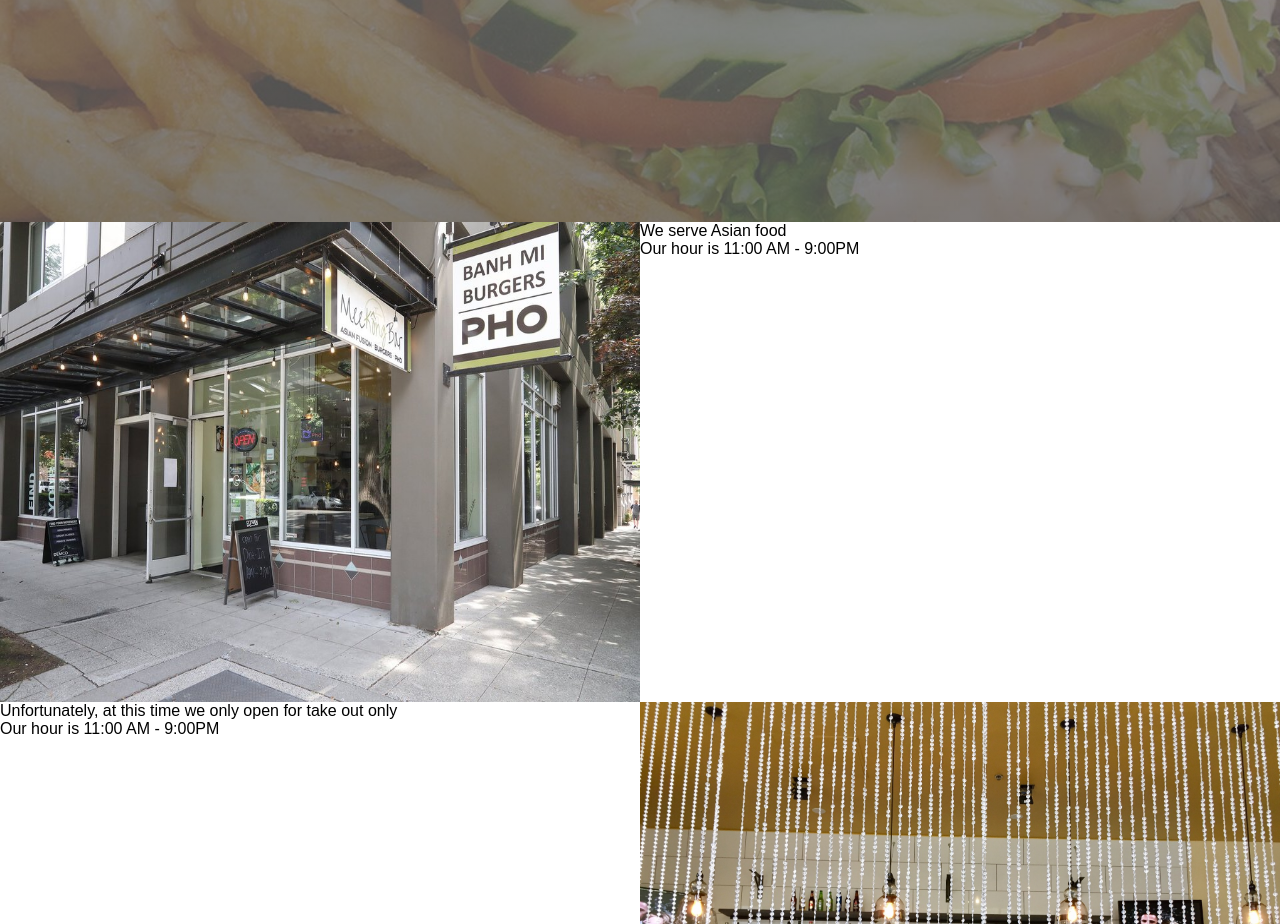
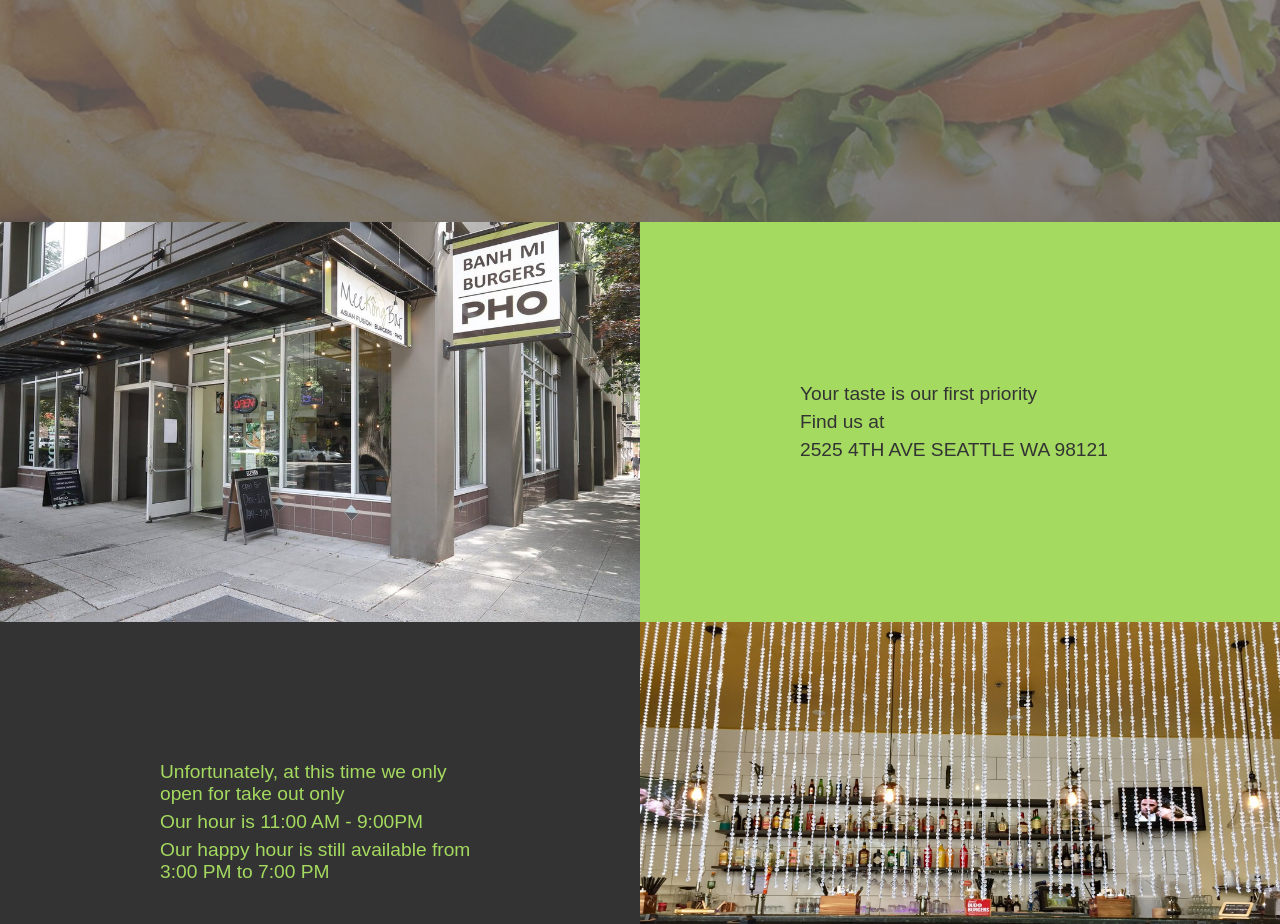
Before and after one commit to donggo-git/restaurant-project, a PHP site: page /restaurantProject.html in a window 1280 px wide. Shown: the part 578-1502 px from the top of the page. Run offline with PHP 8.4, Linux system fonts and the light colour scheme; some libraries are stand-ins or nearby versions; some web fonts are replaced.

Commit message:
add style for about-us

```diff
--- a/restaurantProject.css
+++ b/restaurantProject.css
@@ -73,13 +73,31 @@ nav a{
     align-items: center;
     width: 100%;
 }
+.first-line{
+    background-color: #A4DA5F;
+    color: #333333;
+}
+.second-line{
+    background-color: #333333;
+    color:  #A4DA5F;
+}
 .about-us-line img{
     width: 50%;
-    height: 30rem;
+    height: 50vh;
 }
-.about-us-line div{
+.about-us-line ul{
     width: 50%;
-    height: 30rem;
+    height: 50vh;
+    display: flex;
+    flex-direction: column;
+    justify-content: center;
+
+    font-weight: lighter;
+}
+.about-us-line li{
+    font-size: 1.2rem;
+    margin: 0.2rem auto;
+    width: 50%;
 }
 #menus{
     min-height: auto;
@@ -114,8 +132,9 @@ section h3{
     height: 10vw;
     cursor: pointer;
     height: 15vw;
+    overflow: hidden;
 }
-.slide-item div{
+.slide-item>div{
     height: 100%;
     width: auto;
     overflow: hidden;
@@ -135,6 +154,10 @@ section h3{
     font-size: 1.6rem;
     color:  #ffffff;
     text-align: center;
+}
+.special-note{
+    color: red;
+    width: 100%;
 }
 .slide-item:hover.slide-item img{
     transform: scale(1.4);
@@ -218,7 +241,7 @@ i{
     margin-left: calc(20px + 1rem);
     font-size: 1.6rem;
     font-weight: 600;
-    color: #07a8c3;
+    color: #A4DA5F;
 }
 
 .item-deital{
--- a/restaurantProject.html
+++ b/restaurantProject.html
@@ -45,26 +45,21 @@
     </header>
     <main>
         <section id="about-us">
-            <div class="about-us-line">
+            <div class="about-us-line first-line">
                 <img src="200426-1020x680.jpg">
-                <div>
-                    <p>We serve Asian food </p>
-                    <p>Our hour is 11:00 AM - 9:00PM</p>
-                </div>
+                <ul>
+                    <li>Your taste is our first priority</li>
+                    <li>Find us at </li>
+                    <li>2525 4TH AVE SEATTLE WA 98121</li>
+                </ul>
             </div>
-            <div class="about-us-line">
-
-                <div>
-                    <p>Unfortunately, at this time we only open for take out only</p>
-                    <p>Our hour is 11:00 AM - 9:00PM</p>
-                </div>
+            <div class="about-us-line second-line">
+                <ul>
+                    <li>Unfortunately, at this time we only open for take out only</li>
+                    <li>Our hour is 11:00 AM - 9:00PM</li>
+                    <li>Our happy hour is still available from 3:00 PM to 7:00 PM</li>
+                </ul>
                 <img src="25505732_EpqyVn0kCFhIEayhCc0y-P4P0jr6cRkHDZEGmKT9wPA.jpg">
-            </div>
-            <div class="about-us-line">
-                <img src="5b81c54af364ad5c4644d1911972568d.jpg">
-                <div>
-                    <p>Our happy hour is from 3:00 PM to 7:00 PM</p>
-                </div>
             </div>
         </section>
         <section id='menus'>
@@ -74,86 +69,84 @@
                 <i class="fas fa-arrow-right next"></i>
                 <div>
                     <div class="slide">
-                        <div class="slide-item">
+                        <div class="slide-item pai-thai">
                             <div>
                                 <img src="https://th.bing.com/th/id/OIP.osFUWfkpuqZtHM2xbdJRygHaE7?w=269&h=187&c=7&o=5&dpr=1.5&pid=1.7"
                                     height="100%" alt="">
                             </div>
                             <p>Pai thai</p>
                         </div>
-                        <div class="slide-item">
+                        <div class="slide-item curry">
                             <div>
                                 <img src="https://th.bing.com/th/id/OIP.zpEtx3WiK2HsU-OiX2QPXwHaLH?w=200&h=300&c=7&o=5&dpr=1.5&pid=1.7"
                                     height="100%" width="100%" alt="">
                             </div>
                             <p>coconut curry</p>
                         </div>
-                        <div class="slide-item" id='first-slide-item'>
+                        <div class="slide-item spring-roll">
                             <div>
                                 <img src="https://th.bing.com/th/id/OIP.tSE862aVgpwkZEizKA-lAQHaFG?w=200&h=138&c=7&o=5&dpr=1.5&pid=1.7"
                                     height="100%" alt="">
                             </div>
                             <p>spring rolls</p>
                         </div>
-                        <div class="slide-item">
+                        <div class="slide-item pho">
                             <div>
                                 <img src="https://th.bing.com/th/id/OIP.syFawO5aOpJNj_O7V_bJ8QHaFj?w=200&h=150&c=7&o=5&dpr=1.5&pid=1.7"
                                     height="100%" alt="">
                             </div>
                             <p>pho</p>
                         </div>
-                        <div class="slide-item">
+                        <div class="slide-item vermicelli">
                             <div>
                                 <img src="https://meekongbar.com/wp-content/uploads/2018/05/P1120609.resized.jpg"
                                     height="100%" alt="">
                             </div>
                             <p>vermicelli</p>
                         </div>
-                        <div class="slide-item">
+                        <div class="slide-item burger">
                             <div>
-                                <div>
-                                    <img src="https://meekongbar.com/wp-content/uploads/2018/05/CP4B2028.resized.jpg"
-                                        height="100%" alt="">
-                                </div>
+                                <img src="https://meekongbar.com/wp-content/uploads/2018/05/CP4B2028.resized.jpg"
+                                    height="100%" alt="">
                             </div>
                             <p>Banh mi burger</p>
                         </div>
-                        <div class="slide-item">
+                        <div class="slide-item pai-thai">
                             <div>
                                 <img src="https://th.bing.com/th/id/OIP.osFUWfkpuqZtHM2xbdJRygHaE7?w=269&h=187&c=7&o=5&dpr=1.5&pid=1.7"
                                     height="100%" alt="">
                             </div>
                             <p>Pai thai</p>
                         </div>
-                        <div class="slide-item">
+                        <div class="slide-item curry">
                             <div>
                                 <img src="https://th.bing.com/th/id/OIP.zpEtx3WiK2HsU-OiX2QPXwHaLH?w=200&h=300&c=7&o=5&dpr=1.5&pid=1.7"
                                     height="100%" width="100%" alt="">
                             </div>
                             <p>coconut curry</p>
                         </div>
-                        <div class="slide-item">
+                        <div class="slide-item spring-roll">
                             <div>
                                 <img src="https://th.bing.com/th/id/OIP.tSE862aVgpwkZEizKA-lAQHaFG?w=200&h=138&c=7&o=5&dpr=1.5&pid=1.7"
                                     height="100%" alt="">
                             </div>
                             <p>spring rolls</p>
                         </div>
-                        <div class="slide-item">
+                        <div class="slide-item pho">
                             <div>
                                 <img src="https://th.bing.com/th/id/OIP.syFawO5aOpJNj_O7V_bJ8QHaFj?w=200&h=150&c=7&o=5&dpr=1.5&pid=1.7"
                                     height="100%" alt="">
                             </div>
                             <p>pho</p>
                         </div>
-                        <div class="slide-item">
+                        <div class="slide-item vermicelli">
                             <div>
                                 <img src="https://meekongbar.com/wp-content/uploads/2018/05/P1120609.resized.jpg"
                                     height="100%" alt="">
                             </div>
                             <p>vermicelli</p>
                         </div>
-                        <div class="slide-item">
+                        <div class="slide-item burger">
                             <div>
                                 <div>
                                     <img src="https://meekongbar.com/wp-content/uploads/2018/05/CP4B2028.resized.jpg"
```
